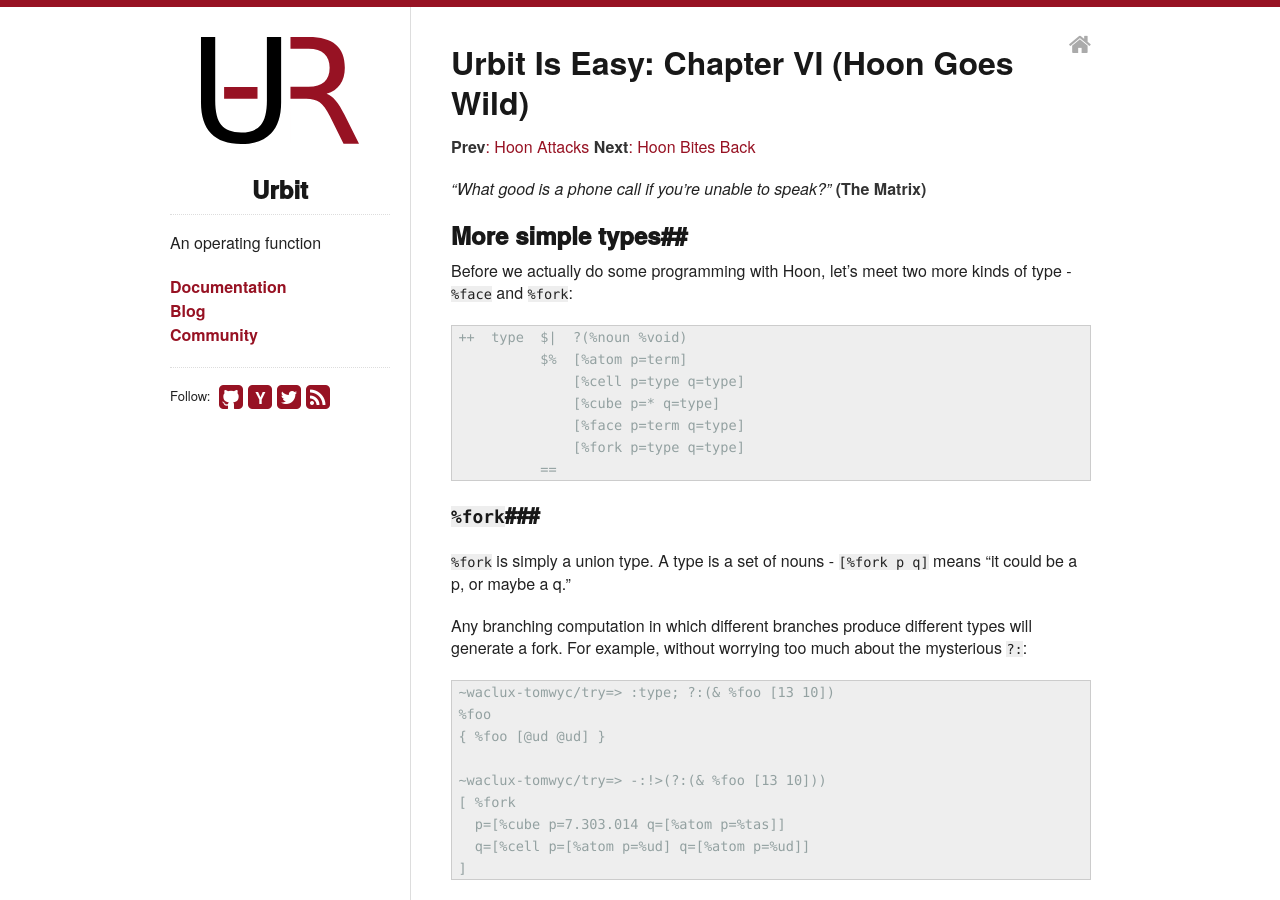
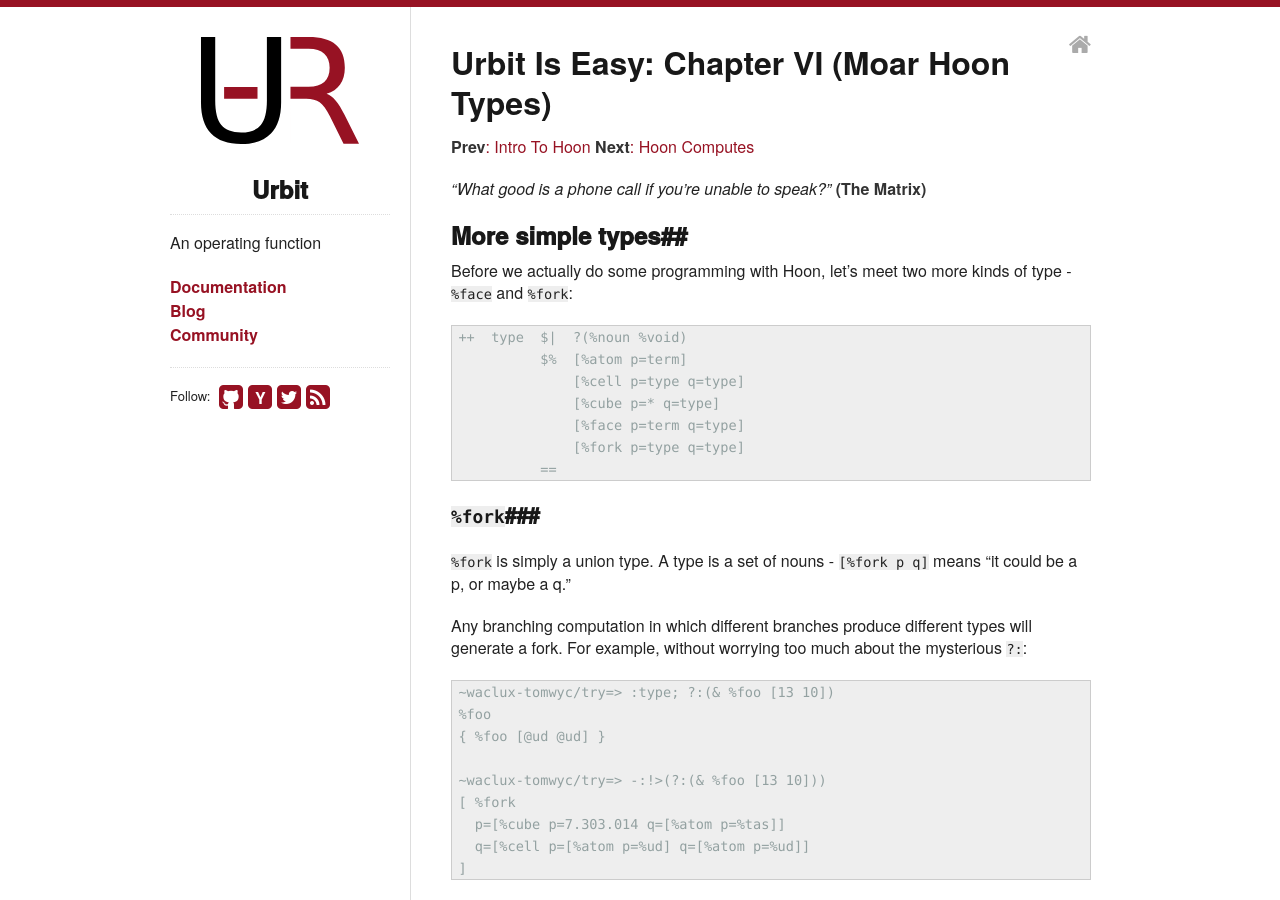
Before and after one commit to urbit/old-urbit.org, a Jekyll site: the page built from _posts/doc/2013-11-18-urbit-is-easy-ch6.markdown, in a window 1280 px wide and 900 px high. Built offline with Jekyll 4.4.1, drawn with Linux system fonts in a browser that asks for light colours; some of the changed text lies outside the part shown.

Commit message:
Rename chapters.

```diff
--- a/_posts/doc/2013-11-18-urbit-is-easy-ch4.markdown
+++ b/_posts/doc/2013-11-18-urbit-is-easy-ch4.markdown
@@ -621,4 +621,4 @@ Ie, `(peg a b)` is `/b` within `/a`.  Writing Nock without this
 would be pretty tough.
 
 [**Prev**: Nock Is Easy](urbit-is-easy-ch3.html)
-[**Next**: Hoon Attacks](urbit-is-easy-ch5.html)
+[**Next**: Intro To Hoon](urbit-is-easy-ch5.html)
--- a/_posts/doc/2013-11-18-urbit-is-easy-ch5.markdown
+++ b/_posts/doc/2013-11-18-urbit-is-easy-ch5.markdown
@@ -1,11 +1,11 @@
 ---
 layout: post
 category: doc
-title: Urbit is Easy&#58; Chapter V (Hoon Attacks)
+title: Urbit is Easy&#58; Chapter V (Intro To Hoon)
 ---
 
 [**Prev**: Using Nock](urbit-is-easy-ch4.html)
-[**Next**: Hoon Goes Wild](urbit-is-easy-ch6.html)
+[**Next**: Moar Hoon Types](urbit-is-easy-ch6.html)
 
 *"Like all men in Babylon, I have been proconsul; like all, a slave."*
 **(The Lottery in Babylon)**
@@ -959,4 +959,4 @@ And they can be joined across space or lines with a `.`:
     "helloworld"
 
 [**Prev**: Using Nock](urbit-is-easy-ch4.html)
-[**Next**: Hoon Goes Wild](urbit-is-easy-ch6.html)
+[**Next**: Moar Hoon Types](urbit-is-easy-ch6.html)
--- a/_posts/doc/2013-11-18-urbit-is-easy-ch6.markdown
+++ b/_posts/doc/2013-11-18-urbit-is-easy-ch6.markdown
@@ -1,11 +1,11 @@
 ---
 layout: post
 category: doc
-title: Urbit Is Easy&#58; Chapter VI (Hoon Goes Wild)
+title: Urbit Is Easy&#58; Chapter VI (Moar Hoon Types)
 ---
 
-[**Prev**: Hoon Attacks](urbit-is-easy-ch5.html)
-[**Next**: Hoon Bites Back](urbit-is-easy-ch7.html)
+[**Prev**: Intro To Hoon](urbit-is-easy-ch5.html)
+[**Next**: Hoon Computes](urbit-is-easy-ch7.html)
 
 *"What good is a phone call if you're unable to speak?"*
 **(The Matrix)**
@@ -349,5 +349,5 @@ mysterious, frightening `%core`.  We made a core in Nock, but
 that was a little while ago.  We'll explain them in Hoon when we
 make one.
 
-[**Prev**: Hoon Attacks](urbit-is-easy-ch5.html)
-[**Next**: Hoon Bites Back](urbit-is-easy-ch7.html)
+[**Prev**: Intro To Hoon](urbit-is-easy-ch5.html)
+[**Next**: Hoon Computes](urbit-is-easy-ch7.html)
--- a/_posts/doc/2013-11-18-urbit-is-easy-ch7.markdown
+++ b/_posts/doc/2013-11-18-urbit-is-easy-ch7.markdown
@@ -1,10 +1,10 @@
 ---
 layout: post
 category: doc
-title: Urbit Is Easy&#58; Chapter VII (Hoon Bites Back)
+title: Urbit Is Easy&#58; Chapter VII (Hoon Computes)
 ---
 
-[**Prev**: Hoon Goes Wild](urbit-is-easy-ch6.html)
+[**Prev**: Moar Hoon Types](urbit-is-easy-ch6.html)
 
 *"I've only been in love with a beer bottle and a mirror."*
 **(Sid Vicious)**
@@ -924,4 +924,4 @@ Let's try it...
 
 It works!
 
-[**Prev**: Hoon Goes Wild](urbit-is-easy-ch6.html)
+[**Prev**: Moar Hoon Types](urbit-is-easy-ch6.html)
```
